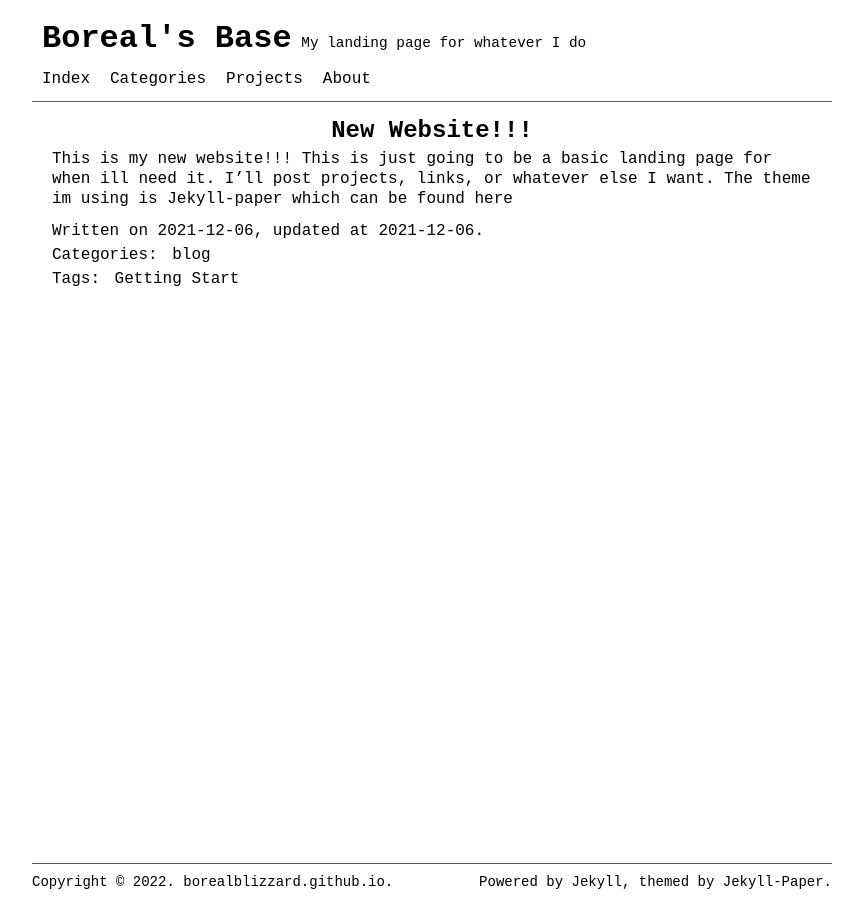
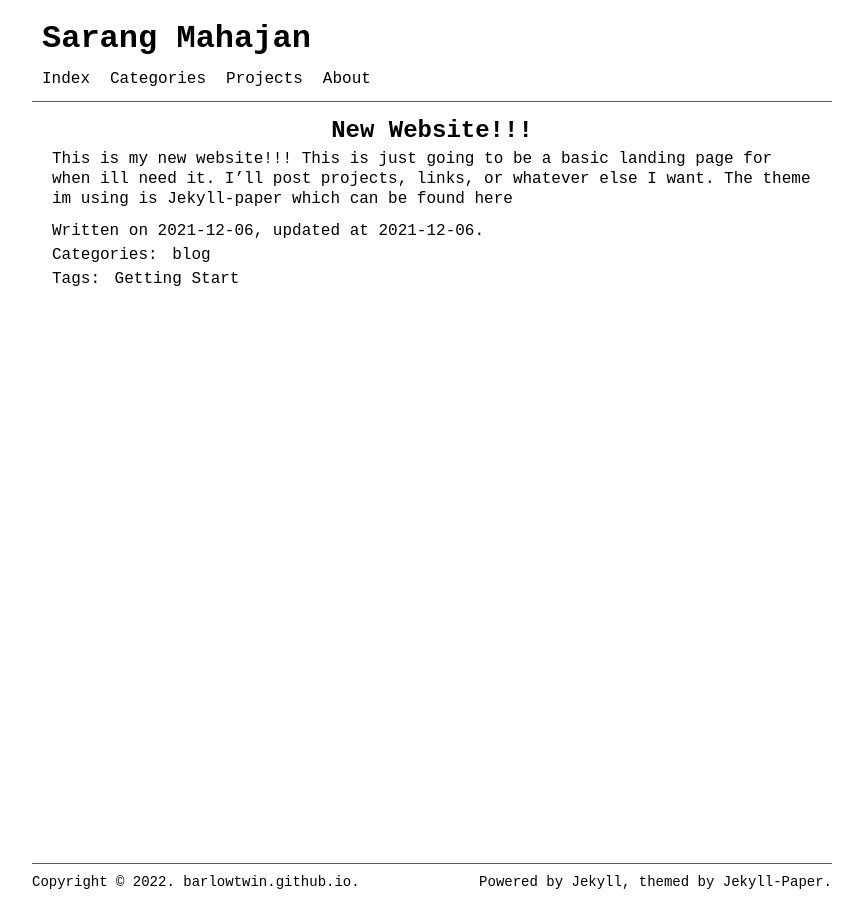
Before and after one commit to barlowtwin/sarang7m.github.io, a Jekyll site: the page built from _posts/2021-12-06-new-site.markdown, in a window 1280 px wide. Shown: the whole page, without its empty margins (208-1068 px from the left). Built offline with Jekyll 4.4.1, drawn with Linux system fonts in a browser that asks for light colours.

Commit message:
Update _config.yml

```diff
--- a/_config.yml
+++ b/_config.yml
@@ -13,15 +13,15 @@
 # you will see them accessed via {{ site.title }}, {{ site.email }}, and so on.
 # You can create any custom variable you would like, and they will be accessible
 # in the templates via {{ site.myvariable }}.
-title: Boreal's Base
-email: rapter476@outlook.com
-name: Jacob Rahman
+title: Sarang Mahajan
+email: sarang7m@gmail.com
+name: Sarang Mahajan
 description: >- # this means to ignore newlines until "baseurl:"
-  My landing page for whatever I do
+
 keywords: [Your keywords]
 baseurl: "" # the subpath of your site, e.g. /blog
-url: "https://borealblizzard.github.io" # the base hostname & protocol for your site, e.g. http://example.com
-domain: "borealblizzard.github.io" # the domain name for your site, e.g. example.com
+url: "https://barlowtwin.github.io/" # the base hostname & protocol for your site, e.g. http://example.com
+domain: "barlowtwin.github.io" # the domain name for your site, e.g. example.com
 language: en
 # Supported languages list:
 # en: English
```
